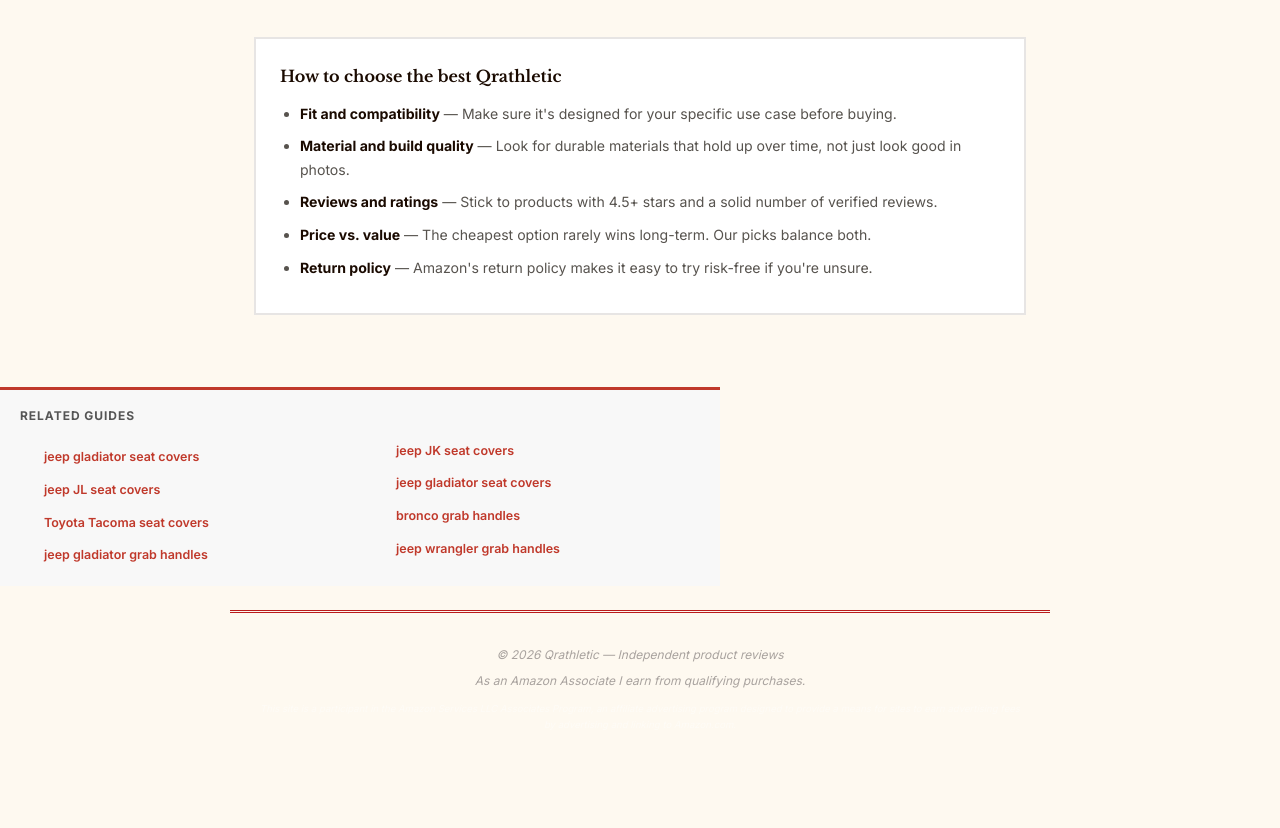
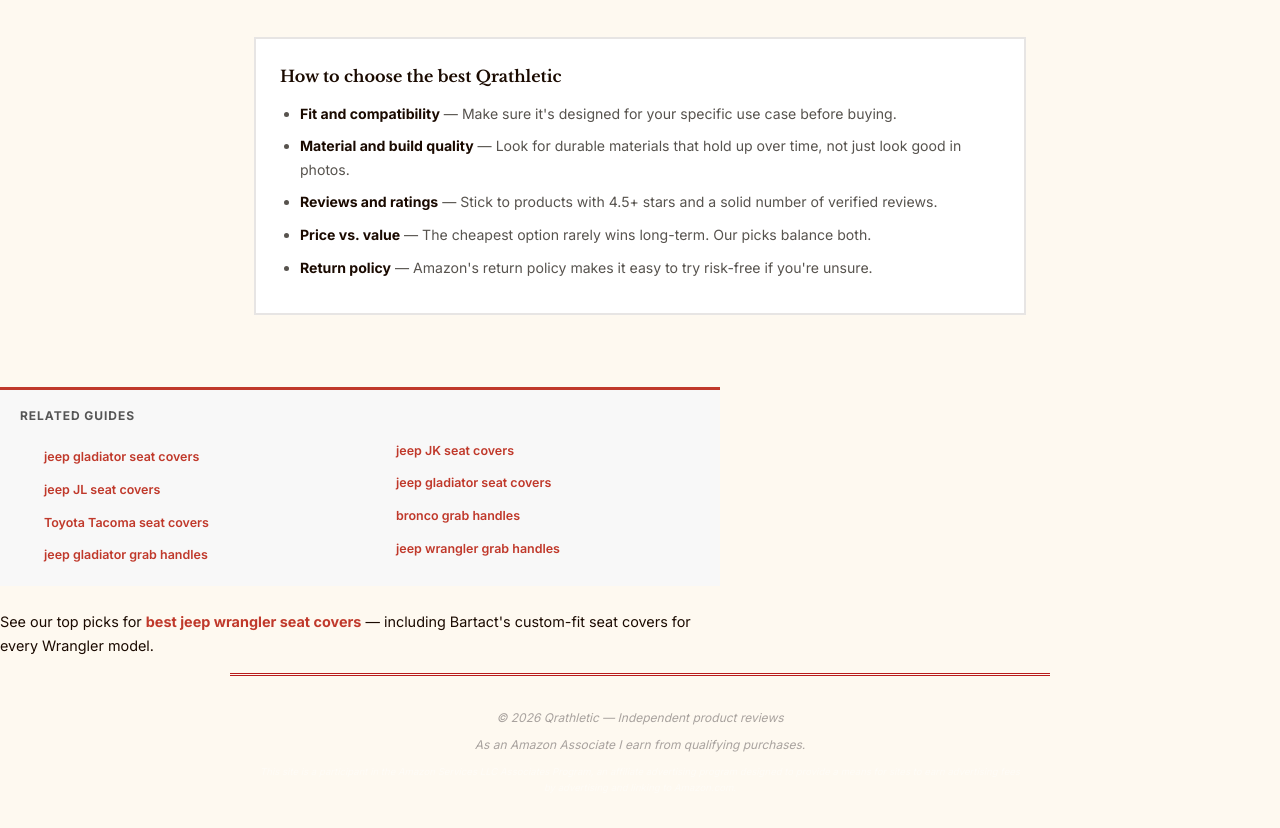
Before and after one commit to Brazenproducts/qrathletic.com, a plain HTML site: page index.html in a window 1280 px wide. Shown: the part 998-1826 px from the top of the page. Before the commit the page ends 1763 px from the top, so only its background shows below. Drawn offline with nearby package versions, Linux system fonts and the light colour scheme.

```diff
--- a/index.html
+++ b/index.html
@@ -171,6 +171,8 @@
   </ul>
 </nav>
 
+
+<p style="font-size:.9rem;margin:16px 0;max-width:720px">See our top picks for <a href="https://wranglerseats.com/" style="color:#c0392b;font-weight:700;text-decoration:none">best jeep wrangler seat covers</a> — including Bartact's custom-fit seat covers for every Wrangler model.</p>
 <footer>
     <p>&copy; 2026 Qrathletic &mdash; Independent product reviews</p>
     <p style="margin-top:0.4rem">As an Amazon Associate I earn from qualifying purchases.</p>
```
